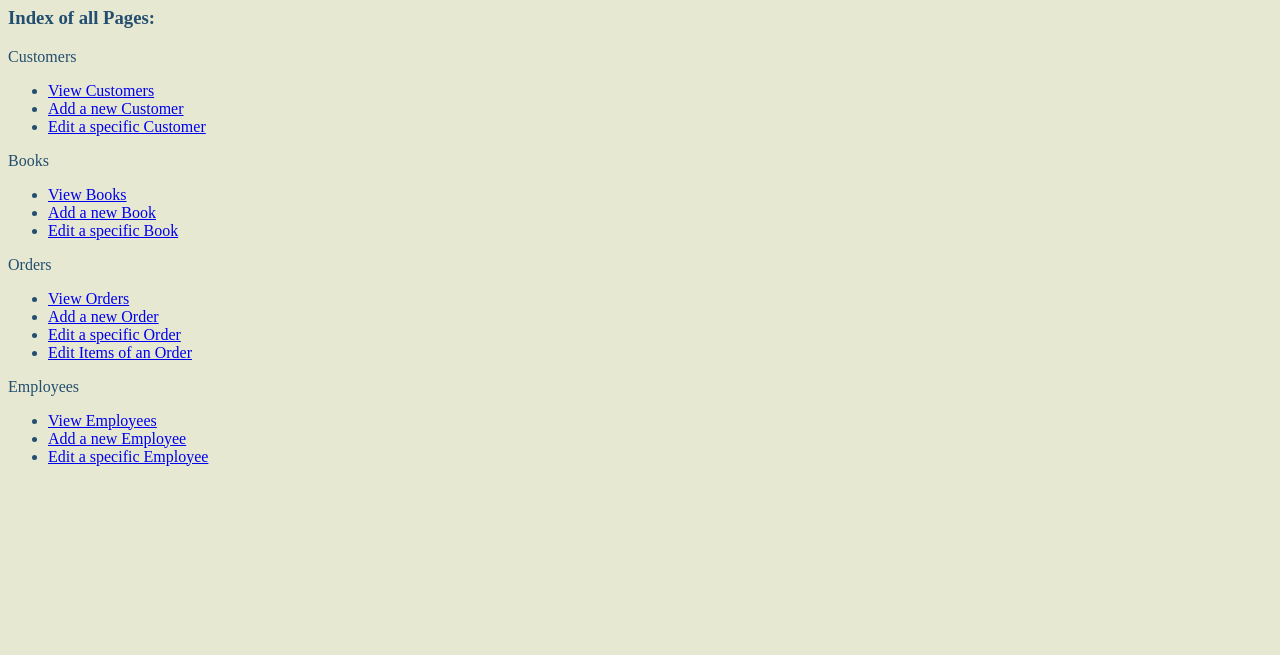
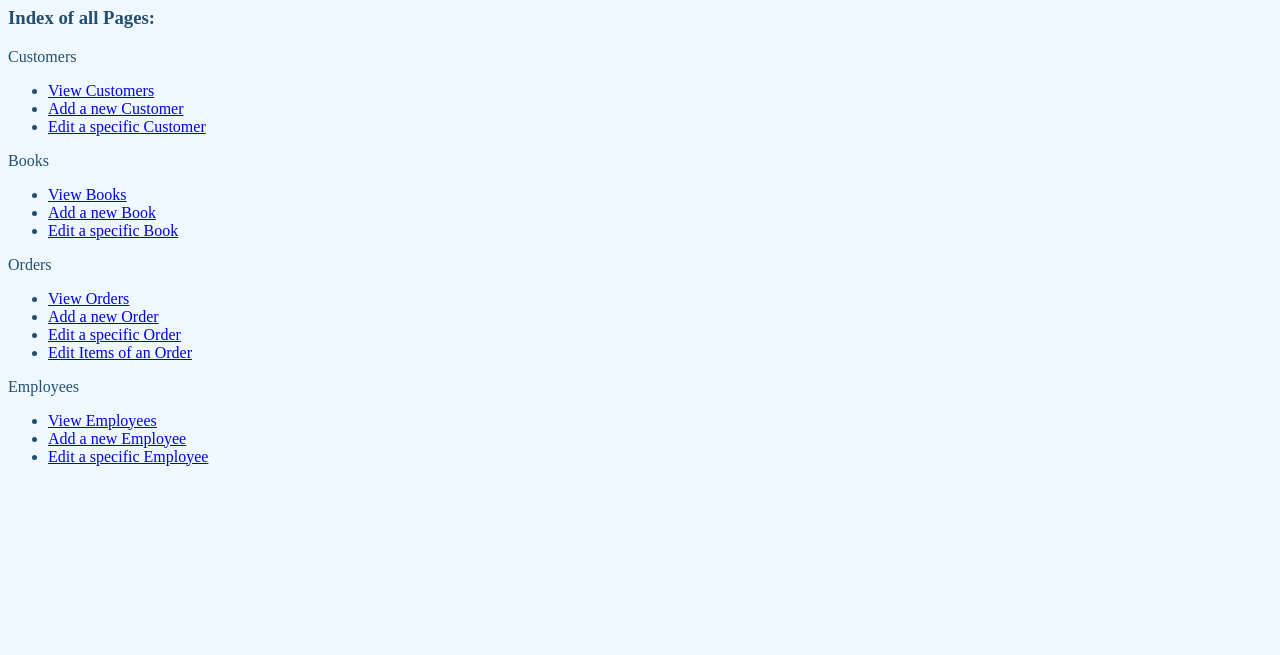
Before and after one commit to alsa475/the-reading-nook, a website: page public/index.html in a window 1280 px wide. Shown: the part 145-800 px from the top of the page. Drawn offline with Linux system fonts and the light colour scheme.

Commit message:
background

```diff
--- a/public/styles.css
+++ b/public/styles.css
@@ -1,6 +1,6 @@
 
 body {
-    background-color: #E7E8D1;
+    background-color: aliceblue;
     color: #234E70;
 }
 
```
